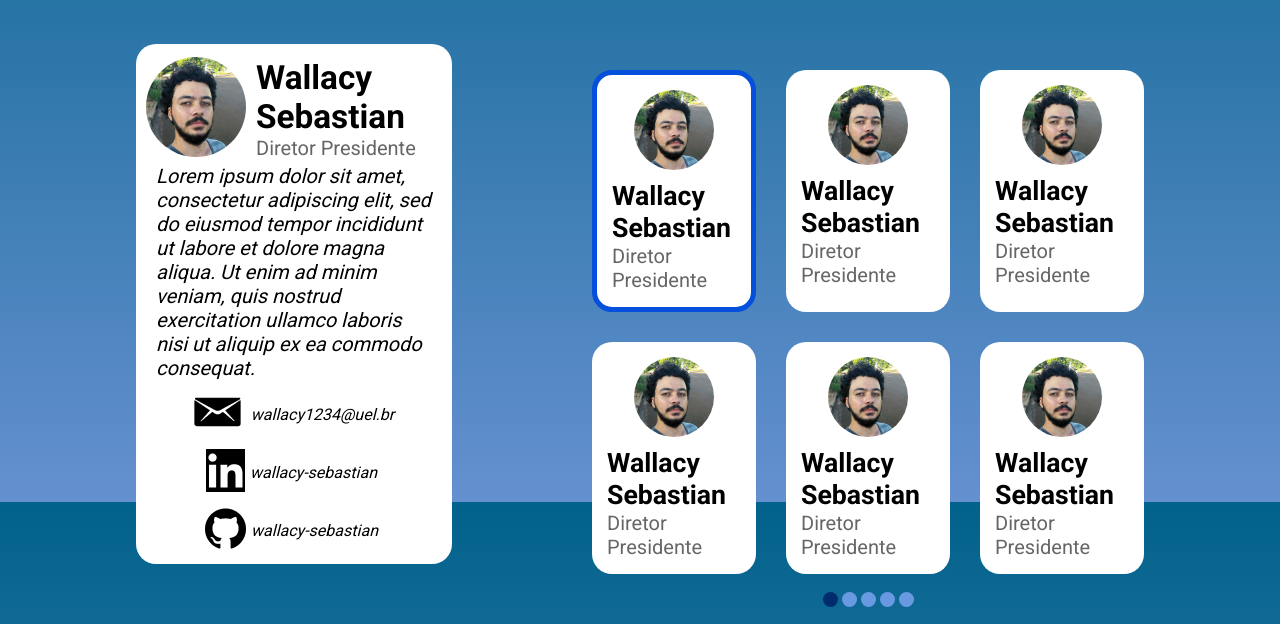
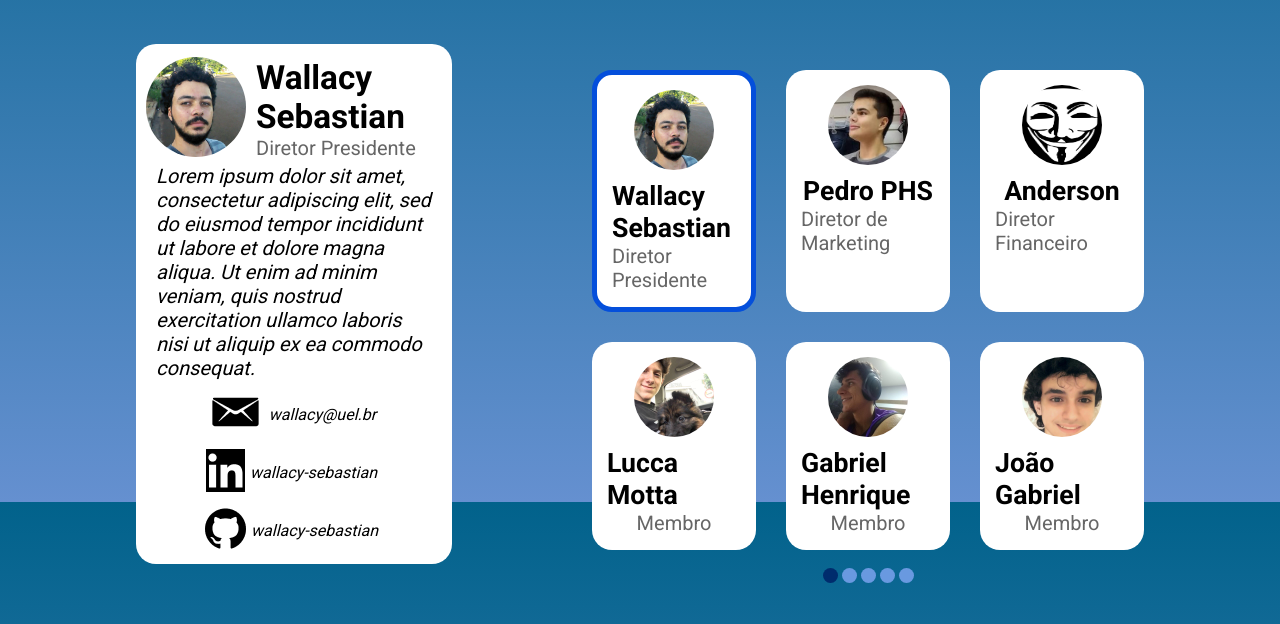
Before and after one commit to bergamojoao/membroscodifica, a plain HTML site: page index.html in a window 1280 px wide. Shown: the part 298-922 px from the top of the page. Drawn offline with Linux system fonts and the light colour scheme.

Commit message:
selecionar membro e detalhar

```diff
--- a/index.html
+++ b/index.html
@@ -23,15 +23,15 @@
                 <!-- TODO: Card do membro selecionado -->
                 <div class="profile">
                     <div class="image-box">
-                        <img class="image" src="./assets/members/wallac.jpg" alt="Wallacy">
+                        <img id="image-detail" class="image" src="./assets/members/Anonymous.png">
                     </div>
                     <div class="info-box">
-                        <span class="name">Wallacy Sebastian</span><br>
-                        <span class="position">Diretor Presidente</span>
+                        <span class="name" id="name-detail" ></span><br>
+                        <span class="position" id="position-detail" ></span>
                     </div>
                 </div>
                 <div class="bio">
-                    <i>Lorem ipsum dolor sit amet, consectetur adipiscing elit, sed do eiusmod tempor incididunt ut labore et dolore magna aliqua. Ut enim ad minim veniam, quis nostrud exercitation ullamco laboris nisi ut aliquip ex ea commodo consequat.</i>
+                    <i id="bio-detail"></i>
                 </div>
                 <div class="contact">
                     <button>
@@ -39,7 +39,7 @@
                             <img src="./assets/email.png" alt="Email">
                         </div>
                         <div>
-                            <i>wallacy1234@uel.br</i>
+                            <i id="email-detail">wallacy1234@uel.br</i>
                         </div>
                     </button>
                     <button>
--- a/script.js
+++ b/script.js
@@ -9,47 +9,47 @@ const members = [
         github:'https://github.com/wallacy',
     },
     {
-        image:'assets/members/wallac.jpg',
-        name:'Wallacy Sebastian',
-        cargo:'Diretor Presidente',
+        image:'assets/members/pedrophs.jpg',
+        name:'Pedro PHS',
+        cargo:'Diretor de Marketing',
         bio:'Lorem ipsum dolor sit amet, consectetur adipiscing elit, sed do eiusmod tempor incididunt ut labore et dolore magna aliqua. Ut enim ad minim veniam, quis nostrud exercitation ullamco laboris nisi ut aliquip ex ea commodo consequat.',
-        email:'wallacy@uel.br',
+        email:'pedrophs@uel.br',
         linkedin:'http://linkedin.com/',
         github:'https://github.com/wallacy',
     },
     {
-        image:'assets/members/wallac.jpg',
-        name:'Wallacy Sebastian',
-        cargo:'Diretor Presidente',
+        image:'assets/members/Anonymous.png',
+        name:'Anderson',
+        cargo:'Diretor Financeiro',
         bio:'Lorem ipsum dolor sit amet, consectetur adipiscing elit, sed do eiusmod tempor incididunt ut labore et dolore magna aliqua. Ut enim ad minim veniam, quis nostrud exercitation ullamco laboris nisi ut aliquip ex ea commodo consequat.',
-        email:'wallacy@uel.br',
+        email:'anderson@uel.br',
         linkedin:'http://linkedin.com/',
         github:'https://github.com/wallacy',
     },
     {
-        image:'assets/members/wallac.jpg',
-        name:'Wallacy Sebastian',
-        cargo:'Diretor Presidente',
+        image:'assets/members/lucca.jpg',
+        name:'Lucca Motta',
+        cargo:'Membro',
         bio:'Lorem ipsum dolor sit amet, consectetur adipiscing elit, sed do eiusmod tempor incididunt ut labore et dolore magna aliqua. Ut enim ad minim veniam, quis nostrud exercitation ullamco laboris nisi ut aliquip ex ea commodo consequat.',
-        email:'wallacy@uel.br',
+        email:'luccamotta@uel.br',
         linkedin:'http://linkedin.com/',
         github:'https://github.com/wallacy',
     },
     {
-        image:'assets/members/wallac.jpg',
-        name:'Wallacy Sebastian',
-        cargo:'Diretor Presidente',
+        image:'assets/members/gabriel.jpg',
+        name:'Gabriel Henrique',
+        cargo:'Membro',
         bio:'Lorem ipsum dolor sit amet, consectetur adipiscing elit, sed do eiusmod tempor incididunt ut labore et dolore magna aliqua. Ut enim ad minim veniam, quis nostrud exercitation ullamco laboris nisi ut aliquip ex ea commodo consequat.',
-        email:'wallacy@uel.br',
+        email:'gabrielhenrique@uel.br',
         linkedin:'http://linkedin.com/',
         github:'https://github.com/wallacy',
     },
     {
-        image:'assets/members/wallac.jpg',
-        name:'Wallacy Sebastian',
-        cargo:'Diretor Presidente',
+        image:'assets/members/jao.jpg',
+        name:'João Gabriel',
+        cargo:'Membro',
         bio:'Lorem ipsum dolor sit amet, consectetur adipiscing elit, sed do eiusmod tempor incididunt ut labore et dolore magna aliqua. Ut enim ad minim veniam, quis nostrud exercitation ullamco laboris nisi ut aliquip ex ea commodo consequat.',
-        email:'wallacy@uel.br',
+        email:'joaogabriel@uel.br',
         linkedin:'http://linkedin.com/',
         github:'https://github.com/wallacy',
     },
@@ -59,10 +59,39 @@ const members = [
 
 
 let list =document.getElementById("membros")
+let membrosHTML = []
+let selected = 0;
+
+function selectMember(member) {
+    membrosHTML[selected].removeAttribute("class");
+    membrosHTML[member].setAttribute("class","selected")
+    memberDetail(members[member])
+    selected=member
+}
+
+function memberDetail(member) {
+    document.getElementById("name-detail").childNodes[0]!=undefined && document.getElementById("name-detail").childNodes[0].remove()
+    document.getElementById("position-detail").childNodes[0]!=undefined && document.getElementById("position-detail").childNodes[0].remove()
+    document.getElementById("bio-detail").childNodes[0]!=undefined && document.getElementById("bio-detail").childNodes[0].remove()
+    document.getElementById("email-detail").childNodes[0]!=undefined && document.getElementById("email-detail").childNodes[0].remove()
+
+    let name = document.createTextNode(member.name)
+    let cargo = document.createTextNode(member.cargo)
+    let bio = document.createTextNode(member.bio)
+    let email = document.createTextNode(member.email)
+
+
+    document.getElementById("image-detail").setAttribute("src",member.image)
+    document.getElementById("name-detail").appendChild(name)
+    document.getElementById("position-detail").appendChild(cargo)
+    document.getElementById("bio-detail").appendChild(bio)
+    document.getElementById("email-detail").appendChild(email)
+}
 
 members.map((member,i)=>{
     let li = document.createElement("li")
-    console.log(li)
+    li.addEventListener("click",()=>selectMember(i))
+
     let img = document.createElement("img")
     img.setAttribute("class","avatar")
     img.setAttribute("src",member.image)
@@ -76,10 +105,14 @@ members.map((member,i)=>{
     let cargoNode = document.createTextNode(member.cargo)
     cargo.appendChild(cargoNode)
 
-    if(i==0) li.setAttribute("class","selected")
+    if(i==0){
+        li.setAttribute("class","selected")
+        memberDetail(member)
+    }
 
     li.appendChild(img)
     li.appendChild(nome)
     li.appendChild(cargo)
+    membrosHTML.push(li);
     list.appendChild(li)
 })
```
